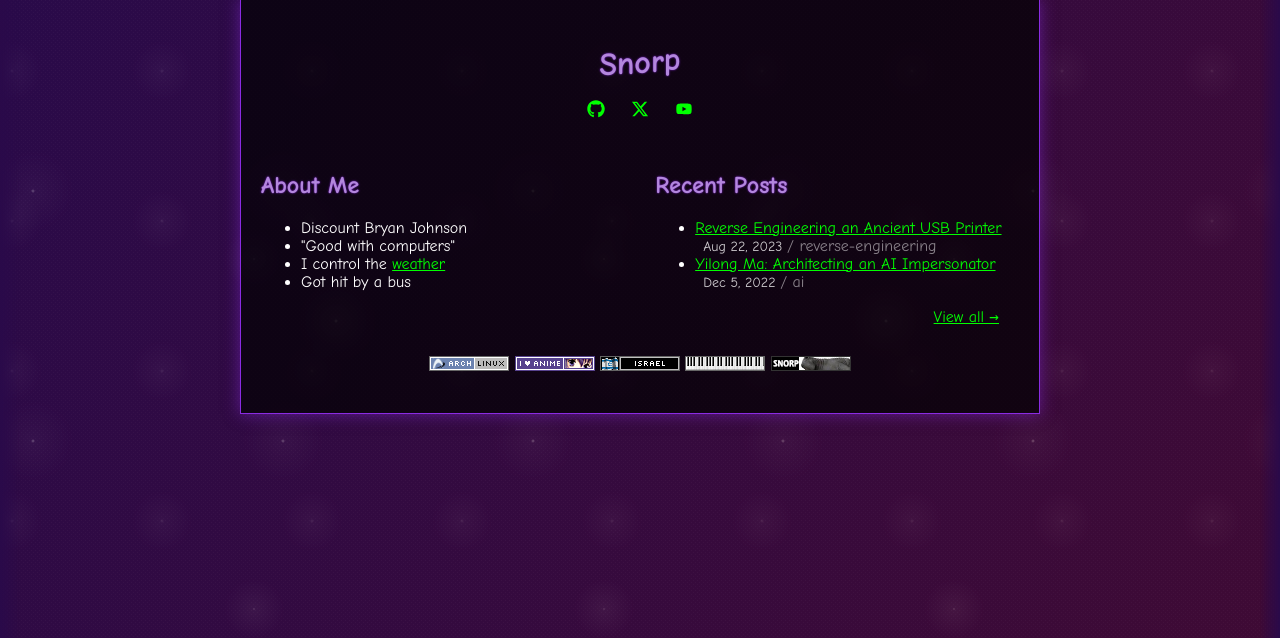
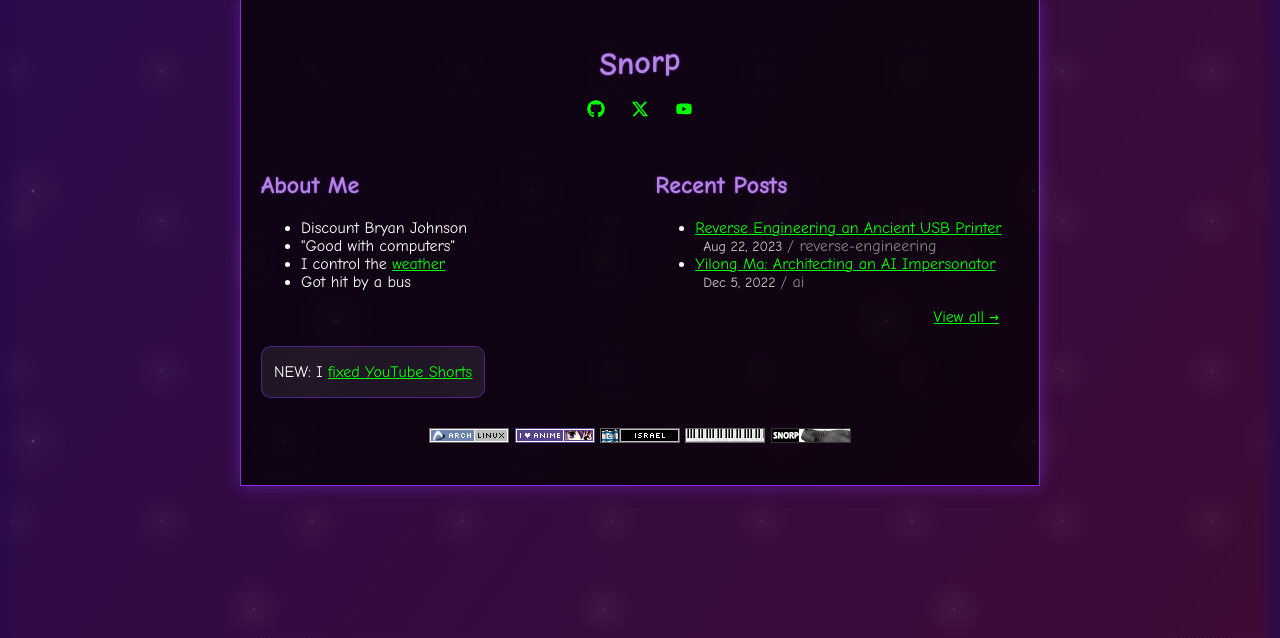
Before and after one commit to sn0rp/snorp, a PHP site: page / in a window 1280 px wide. Shown: the part 15-653 px from the top of the page. Run offline with PHP 8.4, Linux system fonts and the light colour scheme.

Commit message:
Auto commit

```diff
--- a/css/style.css
+++ b/css/style.css
@@ -741,6 +741,15 @@ body.blog-page a:hover {
     margin-top: 0;
 }
 
+#extras {
+    margin-top: 20px;
+    padding-left: 12px;
+    padding-right: 12px;
+    background: rgba(255, 255, 255, 0.08);
+    border: 1px solid rgba(138, 43, 226, 0.5);
+    border-radius: 10px;
+}
+
 @media (max-width: 768px) {
     .biznus-tabs {
         flex-wrap: wrap;
--- a/home.php
+++ b/home.php
@@ -170,6 +170,11 @@ $visitCount = incrementVisitCount();
                     <a href="/blog"">View all &rarr;</a></div>
                     <?php endif; ?>
                 </section>
+                <section id="extras">
+                    <p>
+                        NEW: I <a href="https://sn0rp.github.io/longs/">fixed YouTube Shorts</a>
+                    </p>
+                </section>
 
                 <!--<section id="projects">
                     <h2>Incredible Stuff</h2>
```
